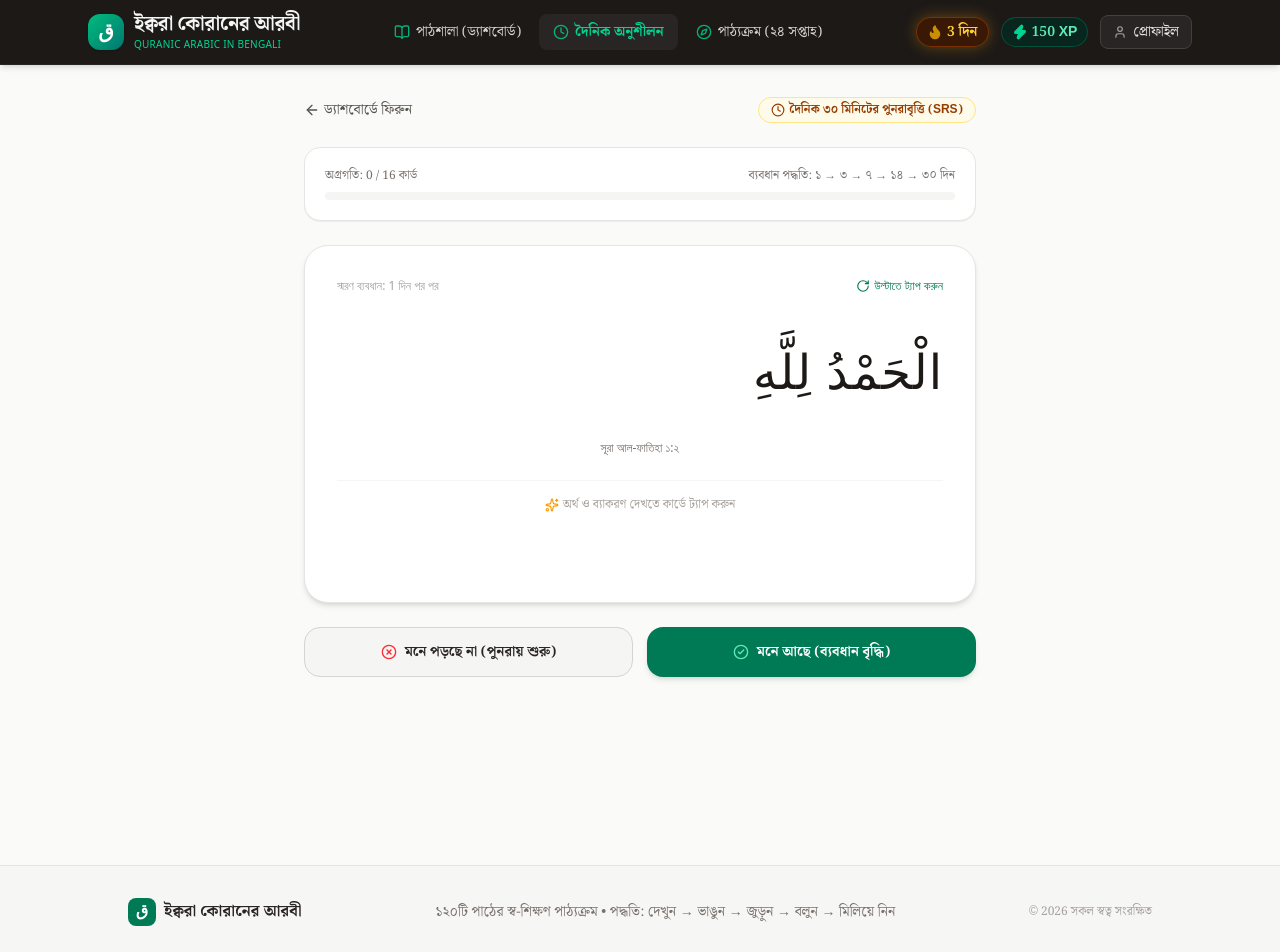
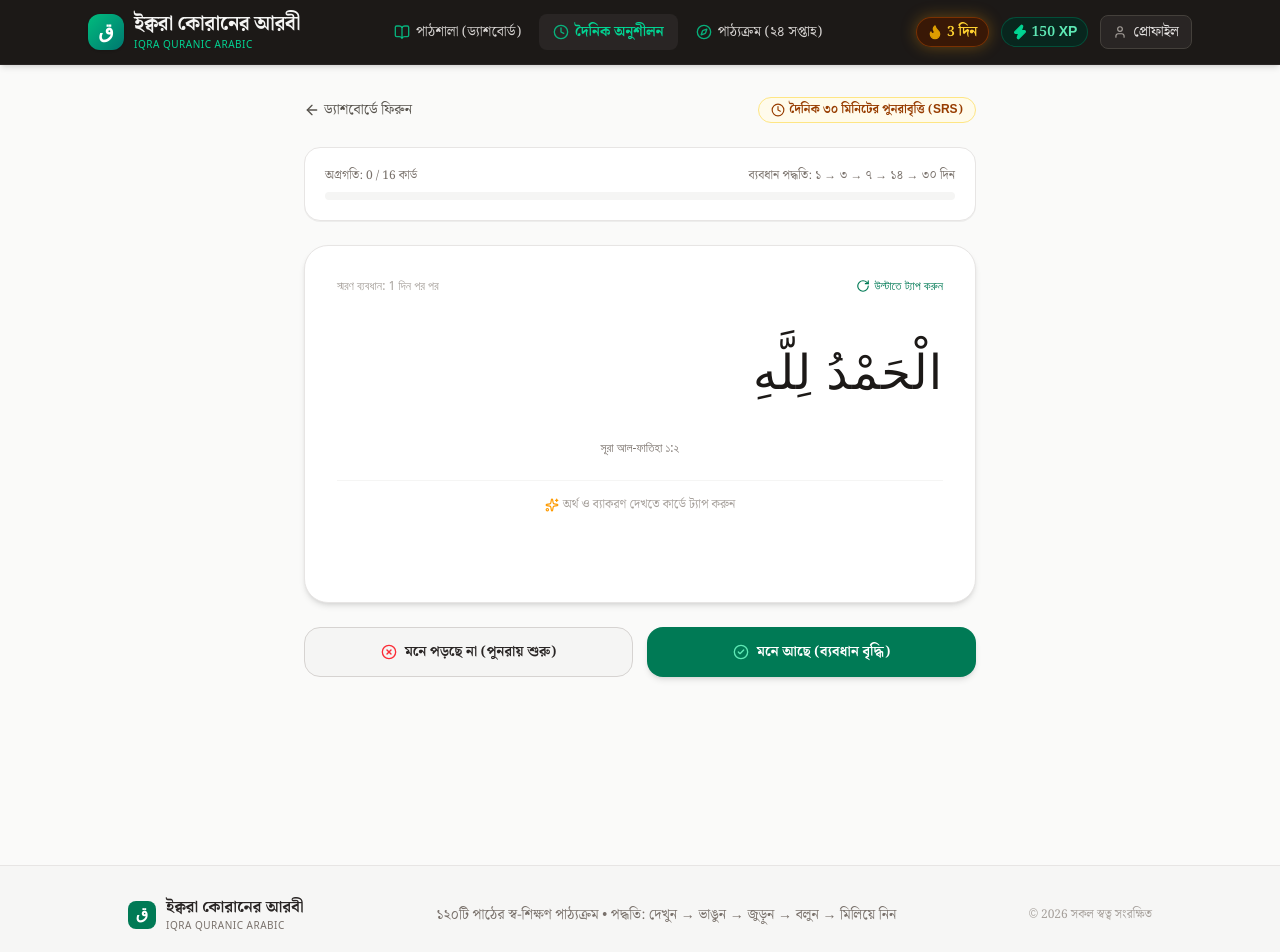
Before and after one commit to metakave/iqra-quranic-arabic, a Next.js app: page /practice in a window 1280 px wide. Shown: the top 952 px of the page. Built offline with nearby package versions, Linux system fonts and the light colour scheme; a web font is replaced by a local one.

Commit message:
chore: add subtitle 'IQRA Quranic Arabic' across header, hero, and footer

```diff
--- a/src/app/layout.tsx
+++ b/src/app/layout.tsx
@@ -18,11 +18,12 @@ const amiriQuran = Amiri_Quran({
 });
 
 export const metadata: Metadata = {
-  title: "ইক্বরা কোরানের আরবী | বাংলাভাষীদের জন্য ধাপে ধাপে কুরআনিক আরবি",
+  title: "ইক্বরা কোরানের আরবী - IQRA Quranic Arabic | বাংলাভাষীদের জন্য ধাপে ধাপে কুরআনিক আরবি",
   description:
     "ছোট ছোট পাঠ, বাস্তব আয়াত এবং বৈজ্ঞানিক অনুশীলনের মাধ্যমে কুরআনের আরবি সরাসরি বুঝে পড়ার স্ব-শিক্ষণ প্ল্যাটফর্ম।",
   keywords: [
     "ইক্বরা কোরানের আরবী",
+    "IQRA Quranic Arabic",
     "কুরআনিক আরবি",
     "Quranic Arabic Bengali",
     "কুরআন শিক্ষা",
@@ -46,11 +47,18 @@ export default function RootLayout({
         <main className="flex-1 flex flex-col">{children}</main>
         <footer className="border-t border-stone-200 bg-stone-100/70 py-8 px-4 text-center text-sm text-stone-600">
           <div className="max-w-5xl mx-auto flex flex-col sm:flex-row items-center justify-between gap-4">
-            <div className="flex items-center gap-2">
+            <div className="flex items-center gap-2.5">
               <span className="h-7 w-7 rounded-lg bg-emerald-700 text-white flex items-center justify-center font-bold text-base">
                 ق
               </span>
-              <span className="font-bold text-stone-800 text-base">ইক্বরা কোরানের আরবী</span>
+              <div className="text-left">
+                <span className="font-bold text-stone-800 text-base block leading-tight">
+                  ইক্বরা কোরানের আরবী
+                </span>
+                <span className="text-[10px] text-stone-500 font-sans tracking-wider uppercase block">
+                  IQRA Quranic Arabic
+                </span>
+              </div>
             </div>
             <p className="text-xs sm:text-sm text-stone-500">
               ১২০টি পাঠের স্ব-শিক্ষণ পাঠ্যক্রম • পদ্ধতি: দেখুন → ভাঙুন → জুড়ুন → বলুন → মিলিয়ে নিন
--- a/src/app/page.tsx
+++ b/src/app/page.tsx
@@ -33,9 +33,14 @@ export default function HomePage() {
           </div>
 
           {/* Main Title */}
-          <h1 className="text-3xl sm:text-5xl lg:text-6xl font-bold tracking-tight text-stone-100 leading-tight">
-            ইক্বরা কোরানের আরবী
-          </h1>
+          <div className="space-y-2">
+            <h1 className="text-3xl sm:text-5xl lg:text-6xl font-bold tracking-tight text-stone-100 leading-tight">
+              ইক্বরা কোরানের আরবী
+            </h1>
+            <p className="text-sm sm:text-base font-sans font-semibold tracking-widest text-emerald-400 uppercase">
+              IQRA Quranic Arabic
+            </p>
+          </div>
 
           <p className="text-lg sm:text-2xl text-emerald-300 font-medium max-w-2xl mx-auto leading-relaxed">
             কোনো মুখস্থ ছক ছাড়াই কুরআনের আরবি সরাসরি উপলব্ধি করার আধুনিক পদ্ধতি
--- a/src/components/Navbar.tsx
+++ b/src/components/Navbar.tsx
@@ -37,8 +37,8 @@ export default function Navbar() {
             <span className="font-bold text-lg sm:text-xl text-stone-100 tracking-tight block leading-tight">
               ইক্বরা কোরানের আরবী
             </span>
-            <span className="text-[10px] text-emerald-400 font-sans tracking-wide uppercase hidden sm:block">
-              Quranic Arabic in Bengali
+            <span className="text-[10px] text-emerald-400 font-sans tracking-wider uppercase hidden sm:block">
+              IQRA Quranic Arabic
             </span>
           </div>
         </Link>
```
Also changed, not shown: 1 other file (tests, documents, lock files or other folders).
